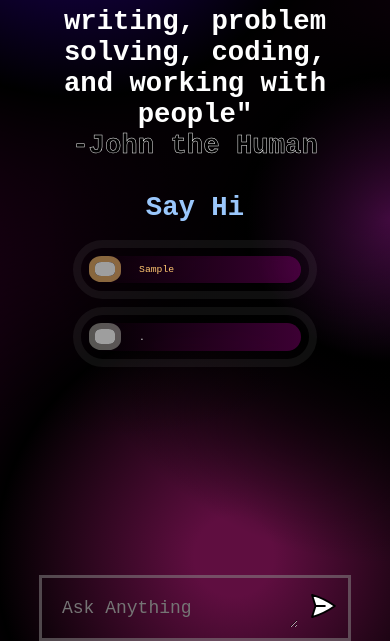
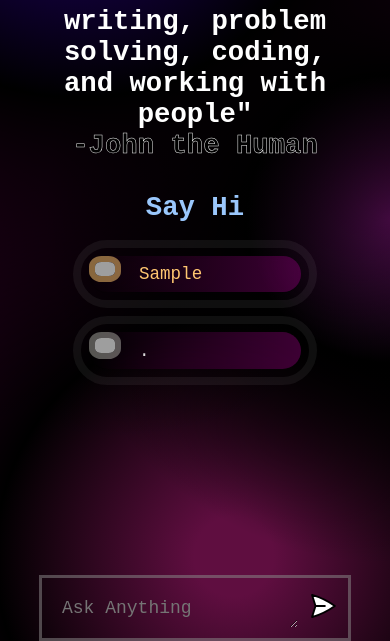
Before and after one commit to xerpa43/openai, a website built with Vite: page vanila/index.html in a window 390 px wide. Both pictures are taken after typing "Sample" into the empty fields and a click on the button 323 px from the left and 811 px from the top of the page. Shown: the part 203-844 px from the top of the page. Built offline with nearby package versions, Linux system fonts and the light colour scheme; no server answers; grey boxes are pictures that could not be loaded.

Commit message:
Update style.css

```diff
--- a/vanila/style.css
+++ b/vanila/style.css
@@ -114,7 +114,7 @@ span {
   flex: 1;
 
   color: #dcdcdc;
-  font-size: 2.5vw;
+  font-size: 2.5vh;
   padding: 1vh;
   max-width: 100%;
   overflow-x: scroll;
@@ -200,6 +200,9 @@ form img {
  font-size:7vw ;
 
 }
+.message{
+  font-size: 4.5vw;
+}
 
 
 }
```
